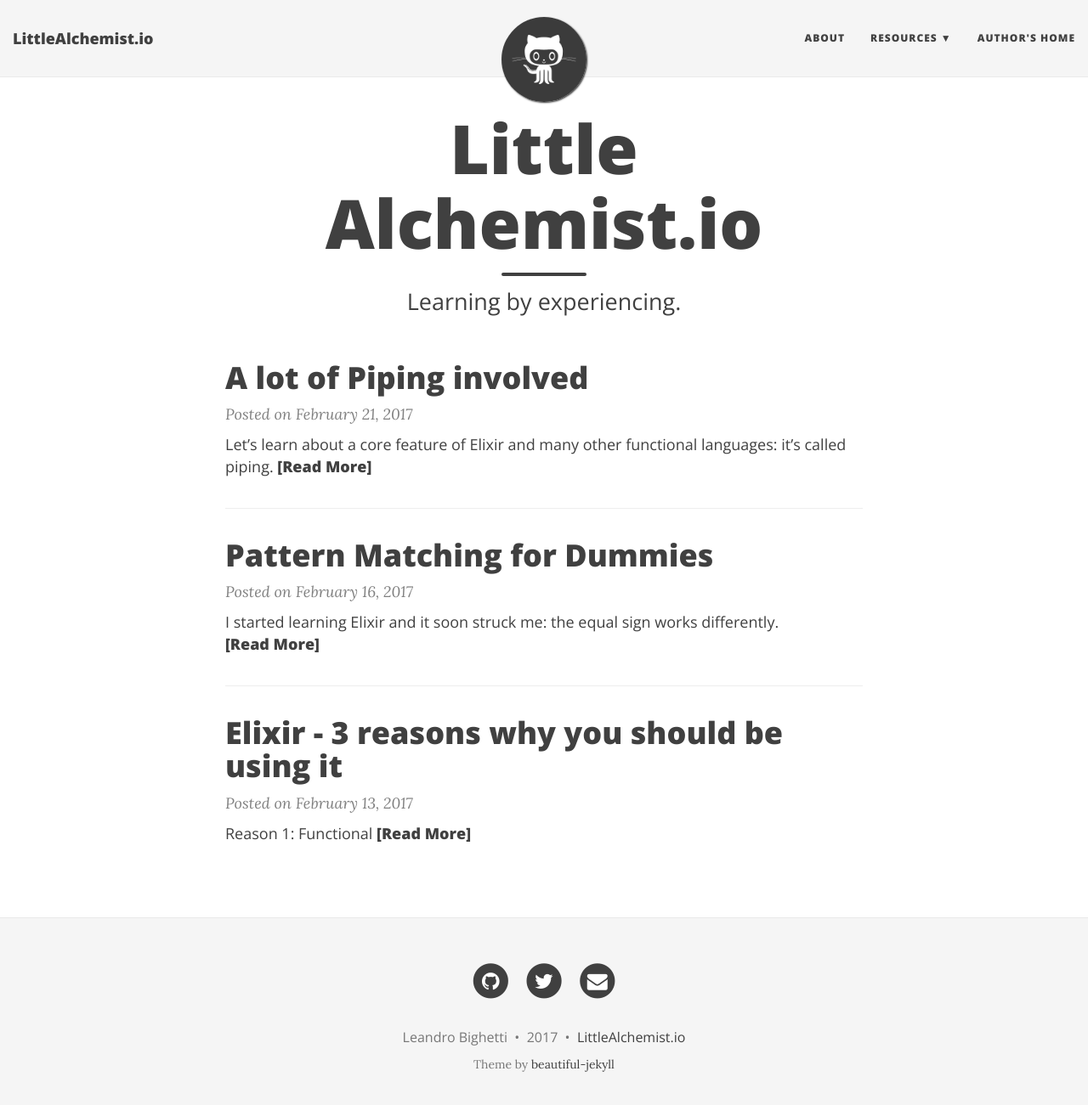
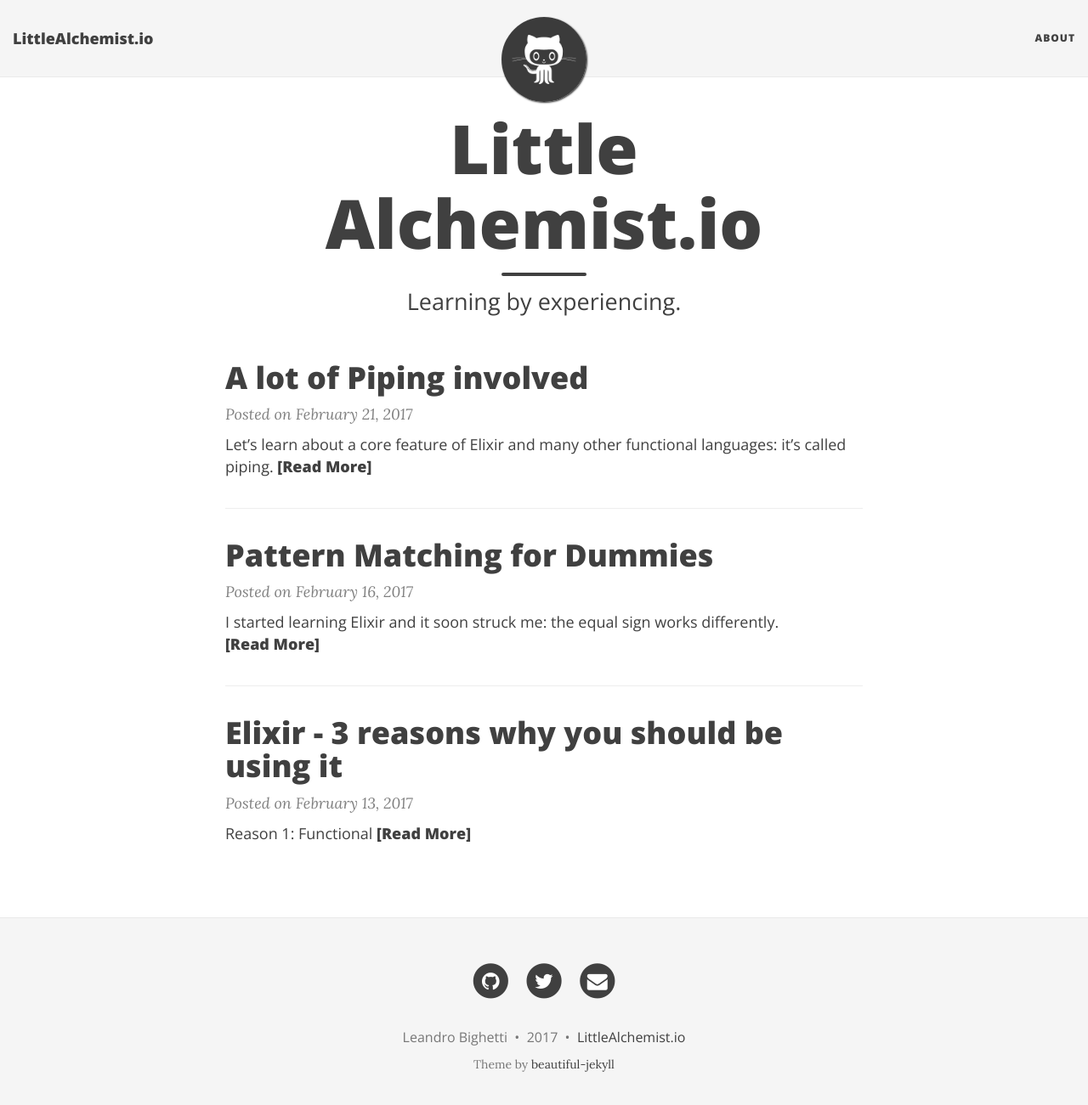
Before and after one commit to lbighetti/littlealchemist.io, a Jekyll site: the page built from index.html, in a window 1280 px wide and 1314 px high. Shown: the top 1301 px of the window at 85% size. Built offline with Jekyll 4.4.1, drawn with Linux system fonts in a browser that asks for light colours; nearby versions of some CDN libraries; the list of posts is cut into pages by our own code.

Commit message:
Mr Hyde was here …

```diff
--- a/_config.yml
+++ b/_config.yml
@@ -24,11 +24,6 @@
 # List of links in the navigation bar
 navbar-links:
   About: "about"
-  Resources:
-    - Beautiful Jekyll: "http://deanattali.com/beautiful-jekyll/"
-    - Learn markdown: "http://www.markdowntutorial.com/"
-    - GitHub Pages: "https://pages.github.com/"
-  Author's home: "http://deanattali.com"
 
 # Image to show in the navigation bar - image must be a square (width = height)
 # Remove this parameter if you don't want an image in the navbar
```
